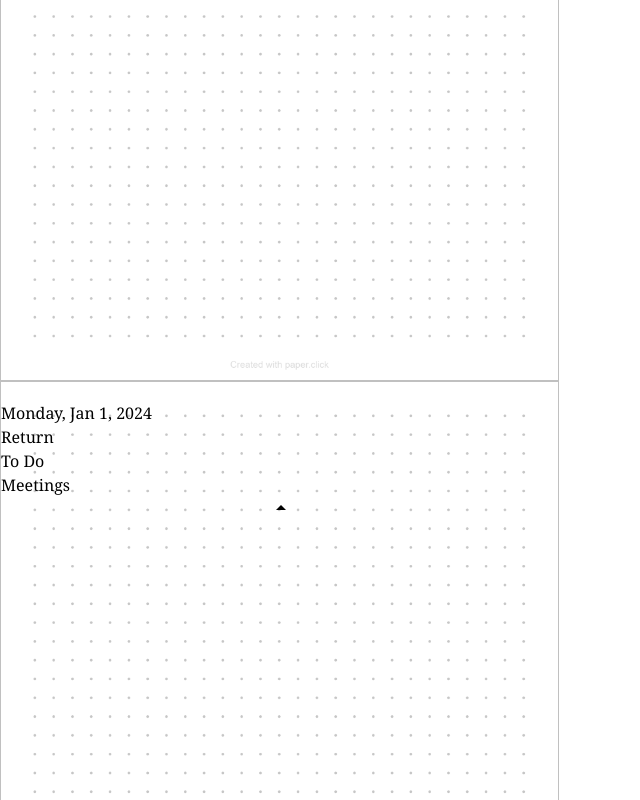
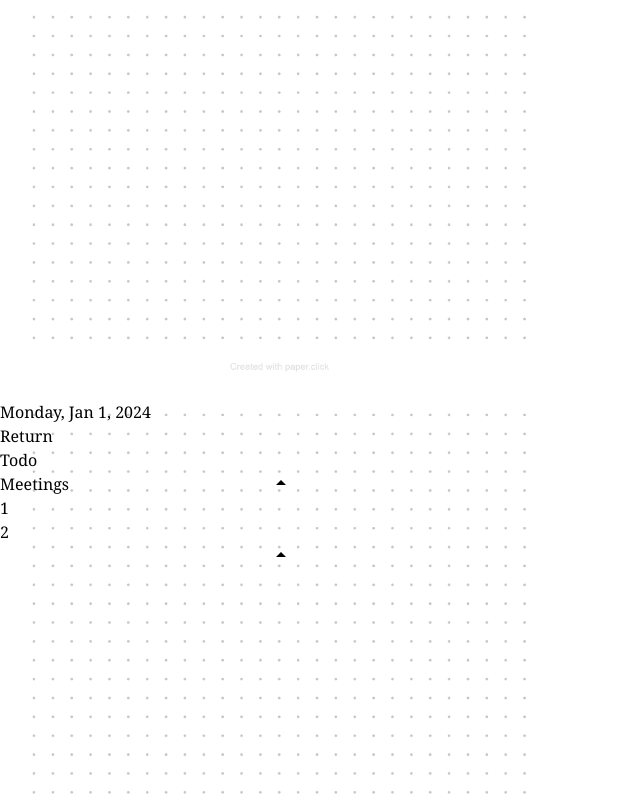
Before and after one commit to zero0Halo/a5-a6-calendar, a React (Vite) app: page / in a window 1280 px wide. Shown: the part 2000-2800 px from the top of the page, without its empty margins (0-640 px from the left). Built offline with nearby package versions, Linux system fonts and the light colour scheme.

Commit message:
feat: broke up the logic to have a DayPage

```diff
--- /dev/null
+++ b/src/components/DayPage.tsx
@@ -0,0 +1,98 @@
+import classnames from "classnames";
+import dayjs from "dayjs";
+import Page from "./Page";
+import NavigationItem from "./NavigationItem";
+
+interface DayPageProps {
+  dayIndex: number;
+  monthIndex: number;
+  pageIdentifier: string;
+  pageNumber: string;
+  pageMode: string;
+  year: number;
+}
+
+export const MEETINGS = "meetings";
+export const TODO = "todo";
+export const PAGE_ONE = "page-one";
+export const PAGE_TWO = "page-two";
+
+export const activePageStyles =
+  "active-page bg-white border-solid border-2 font-bold p-1 self-auto text-center text-sm text-black w-24";
+export const linkStyles =
+  "bg-black border-solid border-2 font-bold p-1 self-auto text-center text-sm text-white w-24";
+const activePageLinkStyles = classnames([activePageStyles, "self-auto", "w-8"]);
+const pageLinkStyles = classnames([linkStyles, "self-auto", "w-8"]);
+
+function DayPage({
+  dayIndex,
+  monthIndex,
+  pageIdentifier: identifier,
+  pageNumber,
+  pageMode,
+  year,
+}: DayPageProps) {
+  const day: string = `${year}-${monthIndex}-${dayIndex + 1}`;
+  const formatted = dayjs(day).format("dddd, MMM D, YYYY");
+  const pageIdentifier = `${identifier}-${pageMode}-${pageNumber}`;
+  const toOtherModeLink = `${identifier}-${
+    pageMode === TODO ? MEETINGS : TODO
+  }-${PAGE_ONE}`;
+  const toOtherPageLink = `${identifier}-${pageMode}-${
+    pageNumber === PAGE_ONE ? PAGE_TWO : PAGE_ONE
+  }`;
+
+  return (
+    <>
+      <Page
+        className="todo"
+        key={pageIdentifier}
+        pageIdentifier={pageIdentifier}
+      >
+        <div className="align-center flex justify-between px-8 pt-8">
+          <h2 className="font-bold text-2xl">{formatted}</h2>
+
+          <a className={linkStyles} href={`#month-${monthIndex}`}>
+            Return
+          </a>
+        </div>
+
+        <nav className="flex justify-center gap-4 mt-4">
+          <NavigationItem
+            className={pageMode === TODO ? activePageStyles : linkStyles}
+            link={pageMode === TODO ? false : toOtherModeLink}
+          >
+            Todo
+          </NavigationItem>
+          <NavigationItem
+            className={pageMode === MEETINGS ? activePageStyles : linkStyles}
+            link={pageMode === MEETINGS ? false : toOtherModeLink}
+          >
+            Meetings
+          </NavigationItem>
+        </nav>
+
+        <nav className="align-middle justify-center absolute bottom-5 flex gap-2 right-8">
+          <NavigationItem
+            className={
+              pageNumber === PAGE_ONE ? activePageLinkStyles : pageLinkStyles
+            }
+            link={pageNumber === PAGE_ONE ? false : toOtherPageLink}
+          >
+            1
+          </NavigationItem>
+          <NavigationItem
+            className={
+              pageNumber === PAGE_TWO ? activePageLinkStyles : pageLinkStyles
+            }
+            link={pageNumber === PAGE_TWO ? false : toOtherPageLink}
+          >
+            2
+          </NavigationItem>
+        </nav>
+      </Page>
+    </>
+  );
+}
+
+export default DayPage;
--- a/src/components/MonthPage.tsx
+++ b/src/components/MonthPage.tsx
@@ -1,6 +1,6 @@
 import dayjs from "dayjs";
 import Page from "./Page";
-import TodoPage from "./TodoPage";
+import DayPage, { MEETINGS, PAGE_ONE, PAGE_TWO, TODO } from "./DayPage";
 
 export interface MonthPageProps {
   monthName: string;
@@ -54,8 +54,8 @@ function MonthPage({ monthName, monthIndex, year }: MonthPageProps) {
           {daysArray.map((m) => (
             <a
               className={typeof m !== "string" ? cellStyle : blankStyle}
-              href={`#month-${monthIndex}-${m}`}
-              key={`month-${monthIndex}-${m}`}
+              href={`#month-${monthIndex}-${m}-${TODO}-${PAGE_ONE}`}
+              key={`month-${monthIndex}-${m}-${TODO}-${PAGE_ONE}`}
             >
               {typeof m !== "string" ? m : ""}
             </a>
@@ -65,21 +65,43 @@ function MonthPage({ monthName, monthIndex, year }: MonthPageProps) {
 
       {[...new Array(daysInMonth)].map((_, i) => (
         <>
-          <TodoPage
+          <DayPage
             dayIndex={i}
-            meetingToggled={false}
             monthIndex={monthIndex}
             key={`${monthName}-${i + 1}`}
             pageIdentifier={`month-${monthIndex}-${i + 1}`}
+            pageMode={TODO}
+            pageNumber={PAGE_ONE}
             year={year}
           />
 
-          <TodoPage
+          <DayPage
             dayIndex={i}
-            meetingToggled={true}
+            monthIndex={monthIndex}
+            key={`${monthName}-${i + 1}`}
+            pageIdentifier={`month-${monthIndex}-${i + 1}`}
+            pageMode={TODO}
+            pageNumber={PAGE_TWO}
+            year={year}
+          />
+
+          <DayPage
+            dayIndex={i}
             monthIndex={monthIndex}
             key={`${monthName}-${i + 1}-meeting`}
             pageIdentifier={`month-${monthIndex}-${i + 1}`}
+            pageMode={MEETINGS}
+            pageNumber={PAGE_ONE}
+            year={year}
+          />
+
+          <DayPage
+            dayIndex={i}
+            monthIndex={monthIndex}
+            key={`${monthName}-${i + 1}-meeting`}
+            pageIdentifier={`month-${monthIndex}-${i + 1}`}
+            pageMode={MEETINGS}
+            pageNumber={PAGE_TWO}
             year={year}
           />
         </>
--- /dev/null
+++ b/src/components/NavigationItem.tsx
@@ -0,0 +1,25 @@
+import { MEETINGS, PAGE_ONE, PAGE_TWO, TODO } from "./DayPage";
+
+interface NavigationItemProps {
+  children: any;
+  className: string;
+  link?: string | boolean;
+}
+
+function NavigationItem({
+  children,
+  className,
+  link = false,
+}: NavigationItemProps) {
+  if (typeof link !== "boolean") {
+    return (
+      <a className={className} href={`#${link}`}>
+        {children}
+      </a>
+    );
+  } else {
+    return <div className={className}>{children}</div>;
+  }
+}
+
+export default NavigationItem;
--- a/src/components/TodoPage.tsx
+++ /dev/null
@@ -1,69 +0,0 @@
-import dayjs from "dayjs";
-import Page from "./Page";
-
-interface TodoPageProps {
-  dayIndex: number;
-  monthIndex: number;
-  meetingToggled: boolean;
-  pageIdentifier: string;
-  year: number;
-}
-
-const activePageStyles =
-  "active-page bg-white border-solid border-2 font-bold p-1 self-center text-center text-sm text-black w-24";
-const linkStyles =
-  "bg-black font-bold p-1 self-end text-center text-sm text-white w-24";
-
-function TodoPage({
-  dayIndex,
-  monthIndex,
-  meetingToggled,
-  pageIdentifier,
-  year,
-}: TodoPageProps) {
-  const day: string = `${year}-${monthIndex}-${dayIndex + 1}`;
-  const formatted = dayjs(day).format("dddd, MMM D, YYYY");
-
-  return (
-    <>
-      <Page
-        className="todo"
-        key={pageIdentifier + (meetingToggled ? "-meeting" : "")}
-        pageIdentifier={pageIdentifier + (meetingToggled ? "-meeting" : "")}
-      >
-        <div className="align-center flex justify-between px-8 pt-8">
-          <h2 className="font-bold text-2xl">{formatted}</h2>
-
-          <a className={linkStyles} href={`#month-${monthIndex}`}>
-            Return
-          </a>
-        </div>
-
-        <nav className="flex justify-center gap-4 mt-4">
-          {!meetingToggled && (
-            <>
-              <div className={activePageStyles}>To Do</div>
-              <a
-                href={"#" + pageIdentifier + "-meeting"}
-                className={linkStyles}
-              >
-                Meetings
-              </a>
-            </>
-          )}
-
-          {meetingToggled && (
-            <>
-              <a href={"#" + pageIdentifier} className={linkStyles}>
-                To Do
-              </a>
-              <div className={activePageStyles}>Meetings</div>
-            </>
-          )}
-        </nav>
-      </Page>
-    </>
-  );
-}
-
-export default TodoPage;
--- a/src/index.css
+++ b/src/index.css
@@ -7,7 +7,7 @@
 .page {
   font-family: Georgia, "Times New Roman", Times, serif;
   padding-top: 5mm;
-  border: solid silver 1px;
+  /* border: solid silver 1px; */
   position: relative;
   width: 148mm;
   height: 210mm;
```
